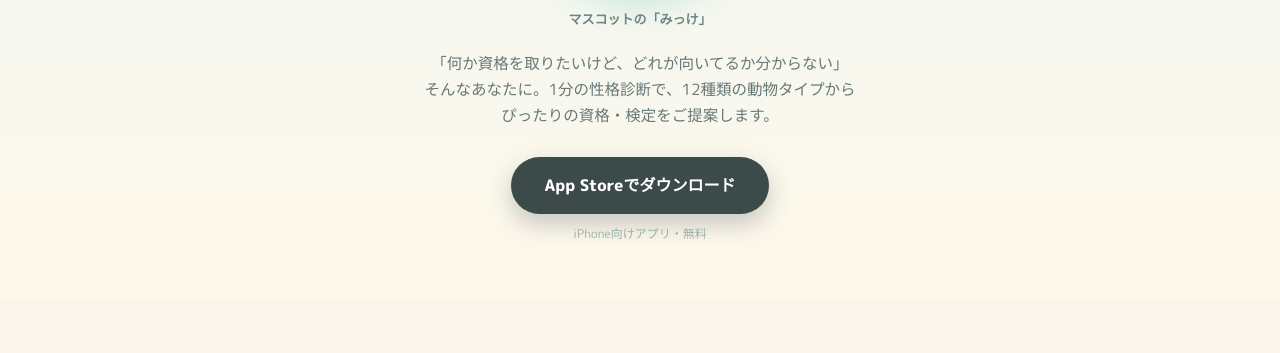
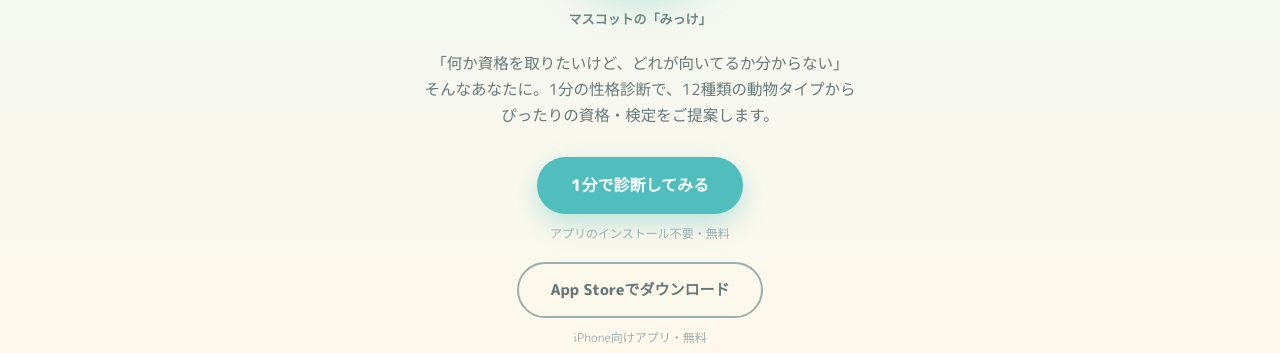
Before and after one commit to moriosan1986-design/moriosan1986-design.github.io, a plain HTML site: page shikaku-mikke/index.html in a window 1280 px wide. Shown: the part 391-744 px from the top of the page. Drawn offline with Linux system fonts and the light colour scheme.

Commit message:
LPにWeb版診断への導線を追加
アプリ未インストール層の取り込みを目的に、ヒーローと12タイプ直後に
Web版診断（quiz）への主CTAを追加。App Storeボタンは副CTAとして残す。

```diff
--- a/shikaku-mikke/index.html
+++ b/shikaku-mikke/index.html
@@ -56,12 +56,19 @@
   @keyframes pop { 0% { transform: scale(0.92); opacity: 0; } 100% { transform: scale(1); opacity: 1; } }
   .hero .mascot-caption { margin-top: 12px; font-size: 13px; font-weight: 700; color: #6C8584; }
   .hero .lead { margin-top: 20px; font-size: 15.5px; color: var(--ink-soft); }
-  .store-badge {
+  .cta-primary {
     display: inline-block; margin-top: 28px;
-    background: var(--ink); color: #fff; text-decoration: none;
+    background: var(--teal-bright); color: #fff; text-decoration: none;
     padding: 15px 34px; border-radius: 999px;
     font-size: 16px; font-weight: 800;
-    box-shadow: 0 10px 24px rgba(60,74,74,0.28);
+    box-shadow: 0 10px 24px rgba(79,190,189,0.35);
+  }
+  .cta-note { margin-top: 10px; font-size: 12px; color: var(--ink-faint); }
+  .store-badge {
+    display: inline-block; margin-top: 18px;
+    background: transparent; color: var(--ink-soft); text-decoration: none;
+    padding: 13px 32px; border-radius: 999px; border: 2px solid var(--ink-faint);
+    font-size: 15px; font-weight: 800;
   }
   .store-note { margin-top: 10px; font-size: 12px; color: var(--ink-faint); }
 
@@ -106,6 +113,9 @@
   .type-name { margin-top: 2px; font-size: 14.5px; font-weight: 800; }
   .type-desc { margin-top: 6px; font-size: 12px; color: var(--ink-soft); line-height: 1.6; }
 
+  .types-cta { margin-top: 32px; text-align: center; }
+  .types-cta-lead { font-size: 15px; font-weight: 800; color: var(--ink); }
+
   .support { text-align: left; }
   .support-card {
     margin-top: 24px; background: #fff; border-radius: var(--radius);
@@ -139,6 +149,8 @@
     </div>
     <p class="mascot-caption">マスコットの「みっけ」</p>
     <p class="lead">「何か資格を取りたいけど、どれが向いてるか分からない」<br>そんなあなたに。1分の性格診断で、12種類の動物タイプから<br>ぴったりの資格・検定をご提案します。</p>
+    <a class="cta-primary" href="https://moriosan1986-design.github.io/shikaku-mikke/quiz/">1分で診断してみる</a>
+    <p class="cta-note">アプリのインストール不要・無料</p>
     <a class="store-badge" href="https://apps.apple.com/jp/app/id6791038439">App Storeでダウンロード</a>
     <p class="store-note">iPhone向けアプリ・無料</p>
   </div>
@@ -247,6 +259,10 @@
         <div class="type-desc">色彩検定など、センスを磨く資格</div>
       </div>
     </div>
+    <div class="types-cta">
+      <p class="types-cta-lead">あなたはどのタイプ?</p>
+      <a class="cta-primary" href="https://moriosan1986-design.github.io/shikaku-mikke/quiz/">診断をはじめる(1分)</a>
+    </div>
   </div>
 </section>
 
```
